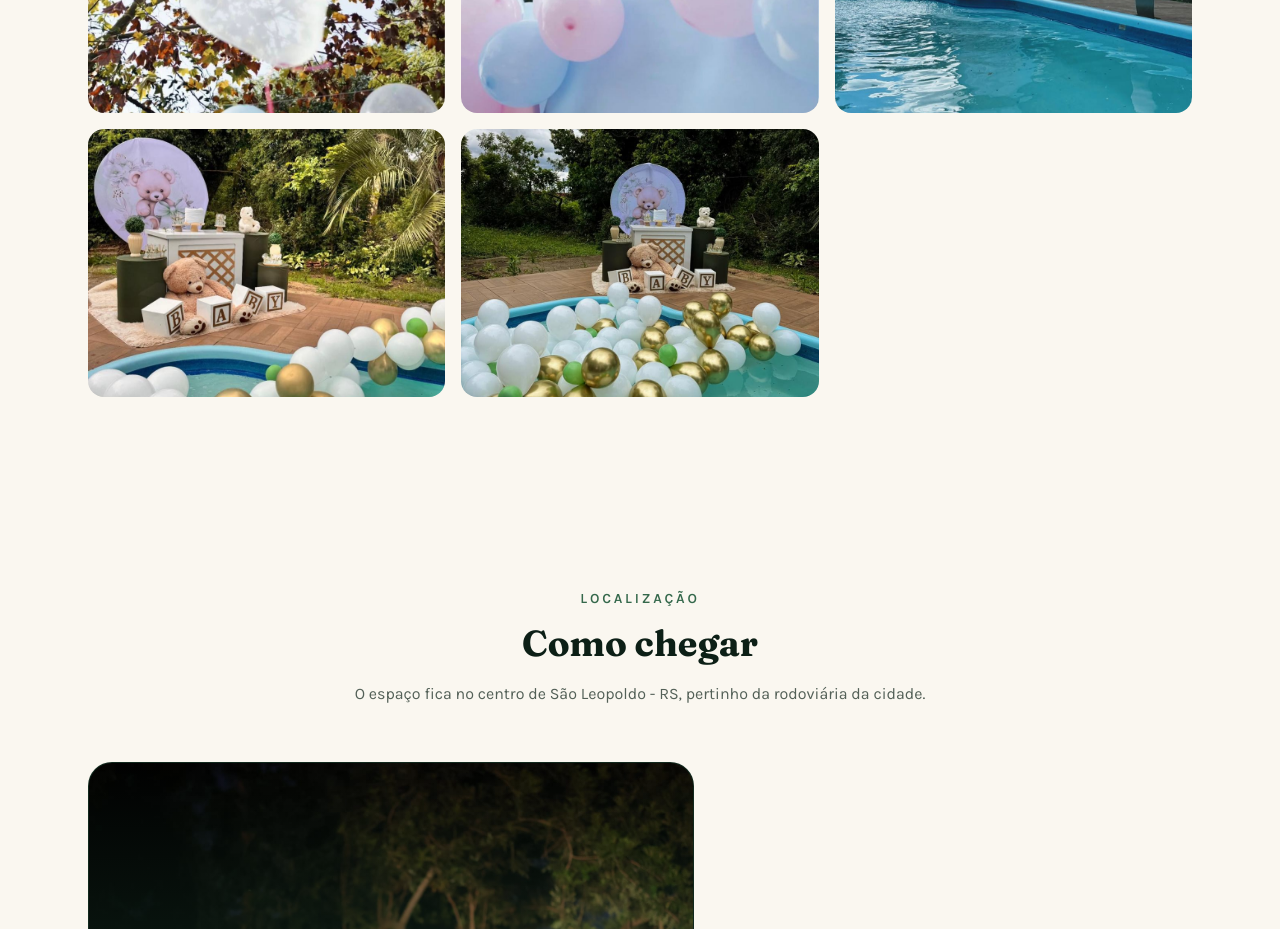
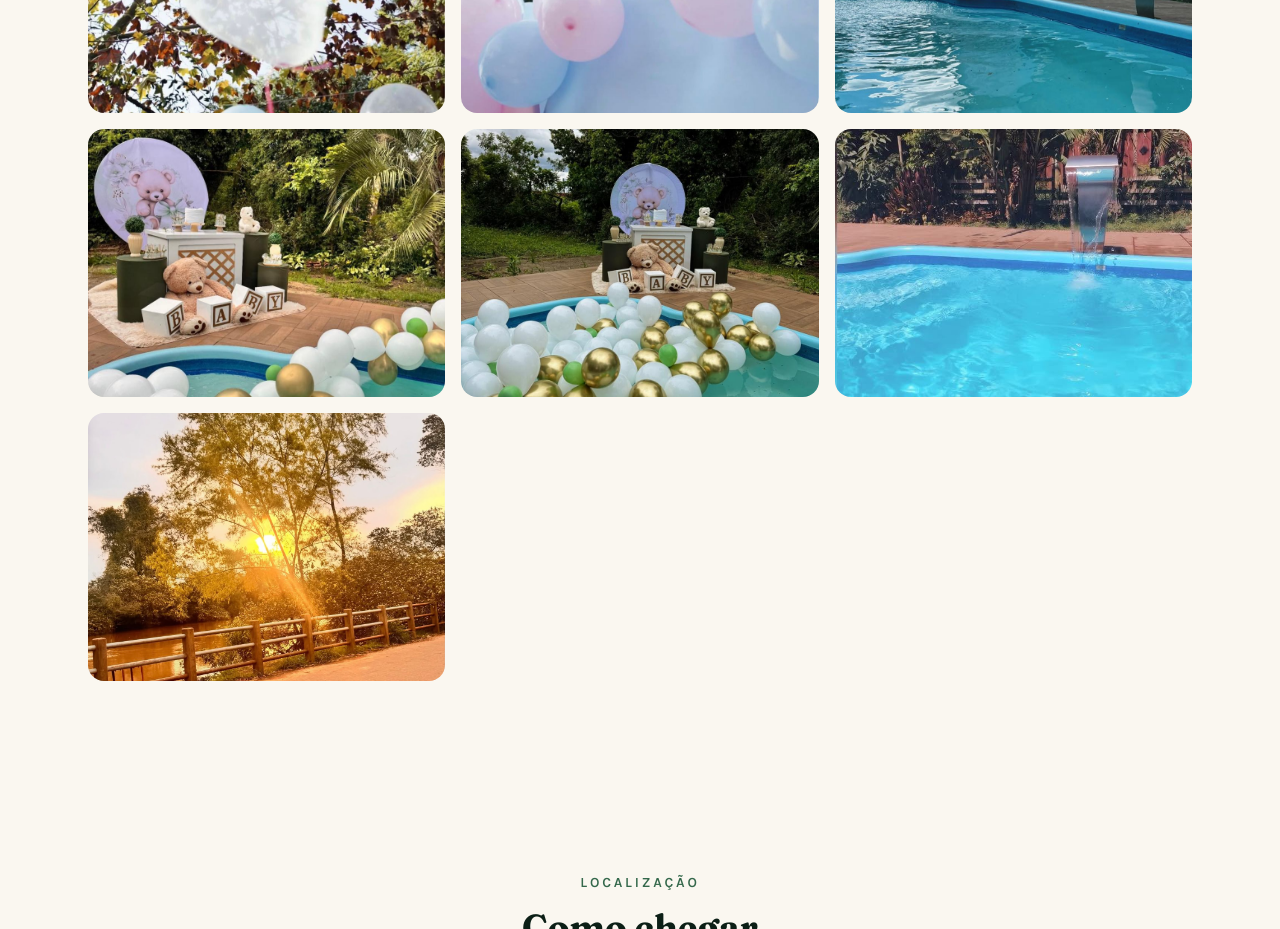
Before and after one commit to larissaalinee/espaco-para-eventos, a Next.js app: page / in a window 1280 px wide. Shown: the part 3960-4889 px from the top of the page. Built offline with nearby package versions, Linux system fonts and the light colour scheme.

Commit message:
Novas fotos na galeria

```diff
--- a/app/components/gallery.tsx
+++ b/app/components/gallery.tsx
@@ -41,6 +41,16 @@ const photos = [
     alt: "Piscina cheia de bolas brancas e douradas com decoração de chá de bebê",
     caption: "Até a piscina entra na decoração",
   },
+  {
+    src: "/fotos/galeria-cascata-palmeiras.jpeg",
+    alt: "Piscina com cascata de água e plantas tropicais ao redor",
+    caption: "Cascata e palmeiras",
+  },
+  {
+    src: "/fotos/galeria-por-do-sol-rio.jpeg",
+    alt: "Pôr do sol sobre o rio, visto do espaço com cerca de madeira",
+    caption: "Pôr do sol no rio",
+  },
 ];
 
 export function Gallery() {
```
Also changed, not shown: public/fotos/galeria-cascata-palmeiras.jpeg (added), public/fotos/galeria-por-do-sol-rio.jpeg (added).
